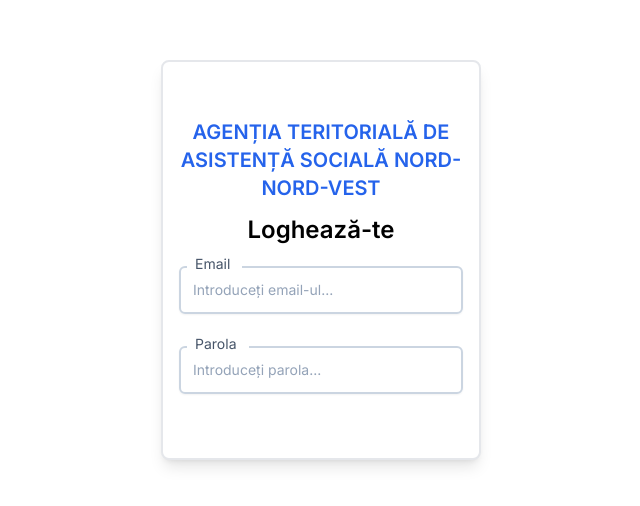
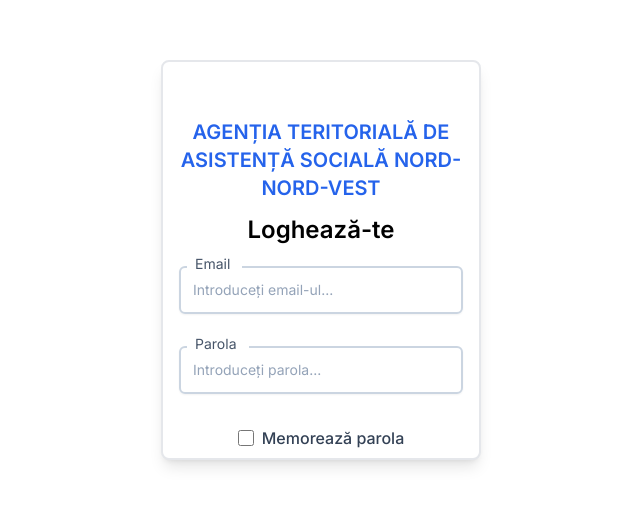
Before and after one commit to Tolea01/doc_management_frontend, a Next.js app: page /auth in a window 1280 px wide. Shown: the part 116-622 px from the top of the page, without its empty margins (319-959 px from the left). Built offline with nearby package versions, Linux system fonts and the light colour scheme.

Commit message:
checkbox component

```diff
--- a/src/app/auth/Auth.tsx
+++ b/src/app/auth/Auth.tsx
@@ -1,6 +1,7 @@
 'use client';
 
 import { useForm } from 'react-hook-form';
+import Checkbox from '../../components/ui/checkbox/Checkbox';
 import InputField from '../../components/ui/fields/InputField';
 import { IAuthLoginForm } from '../../types/auth.types';
 import './styles.css';
@@ -43,7 +44,7 @@ export default function Auth() {
           placeholder="Introduceți parola..."
           className="auth-input"
         />
-        {/* <button className='border-2'>dsadadsadsada</button> */}
+        <Checkbox label="Memorează parola" />
       </form>
     </section>
   );
--- a/src/app/auth/styles.css
+++ b/src/app/auth/styles.css
@@ -7,7 +7,7 @@
 }
 
 .auth-title {
-  @apply text-center text-xl text-primary font-semibold;
+  @apply text-center text-xl text-primary font-semibold uppercase;
 }
 
 .auth-subtitle {
--- /dev/null
+++ b/src/components/ui/checkbox/Checkbox.tsx
@@ -0,0 +1,45 @@
+import './style.css';
+
+interface CheckboxProps {
+  id?: string;
+  label: string;
+  checked?: boolean;
+  onChange?: (event: React.ChangeEvent<HTMLInputElement>) => void;
+  disabled?: boolean;
+  className?: string;
+  inputProps?: React.InputHTMLAttributes<HTMLInputElement>;
+}
+
+export default function Checkbox({
+  id,
+  label,
+  checked,
+  onChange,
+  disabled,
+  className,
+  inputProps,
+}: CheckboxProps) {
+  const generatedId = id || `checkbox-${Math.random().toString(36).slice(2, 11)}`;
+
+  return (
+    <label htmlFor={generatedId} className={`${className} checkbox-label`}>
+      <div className="checkbox-container">
+        &#8203;
+        <input
+          type="checkbox"
+          id={generatedId}
+          checked={checked}
+          onChange={onChange}
+          disabled={disabled}
+          className={`checkbox-input ${disabled ? 'cursor-not-allowed opacity-50' : ''}`}
+          {...inputProps}
+        />
+      </div>
+      <div className="checkbox-label-container">
+        <strong className="checkbox-label-text">
+          {label}
+        </strong>
+      </div>
+    </label>
+  );
+}
--- /dev/null
+++ b/src/components/ui/checkbox/style.css
@@ -0,0 +1,15 @@
+.checkbox-label {
+  @apply flex cursor-pointer items-start gap-2;
+}
+
+.checkbox-input {
+  @apply size-4 rounded border-gray-300;
+}
+
+.checkbox-container {
+  @apply flex items-center;
+}
+
+.checkbox-label-text {
+  @apply font-medium text-slate-700;
+}
```
